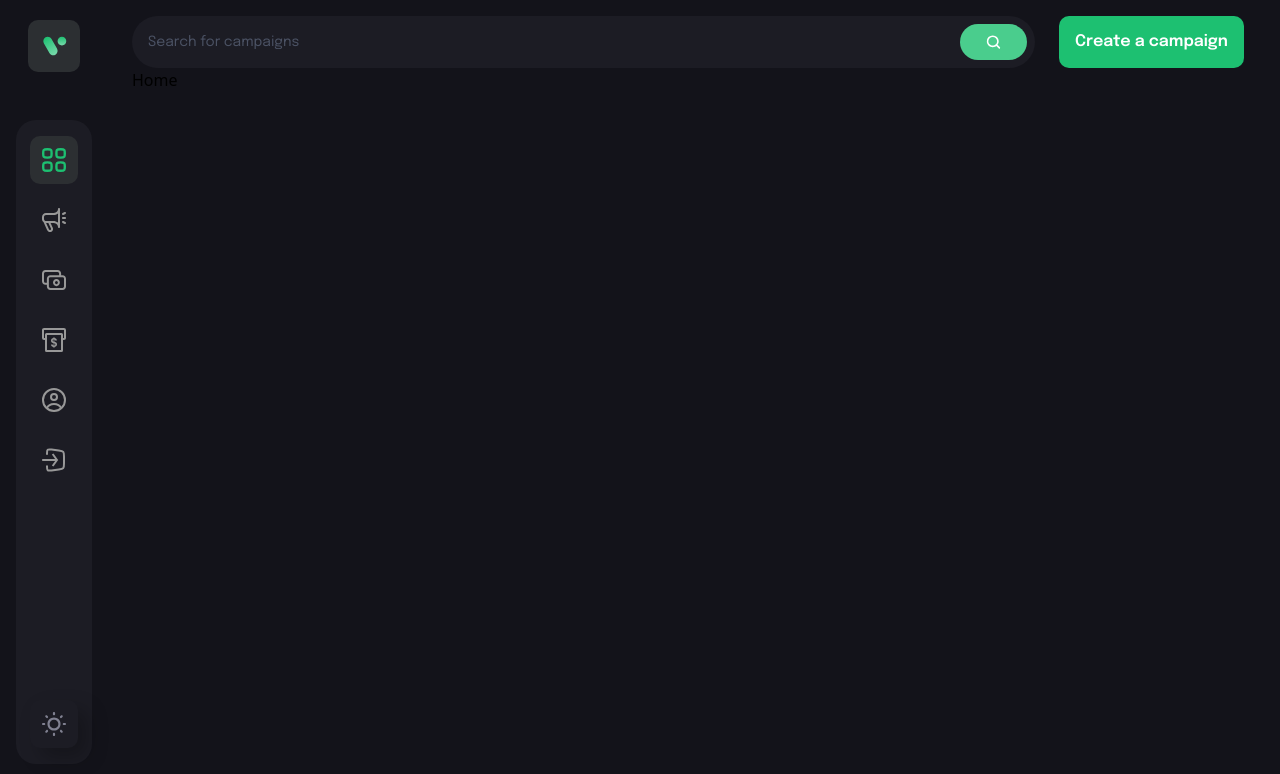
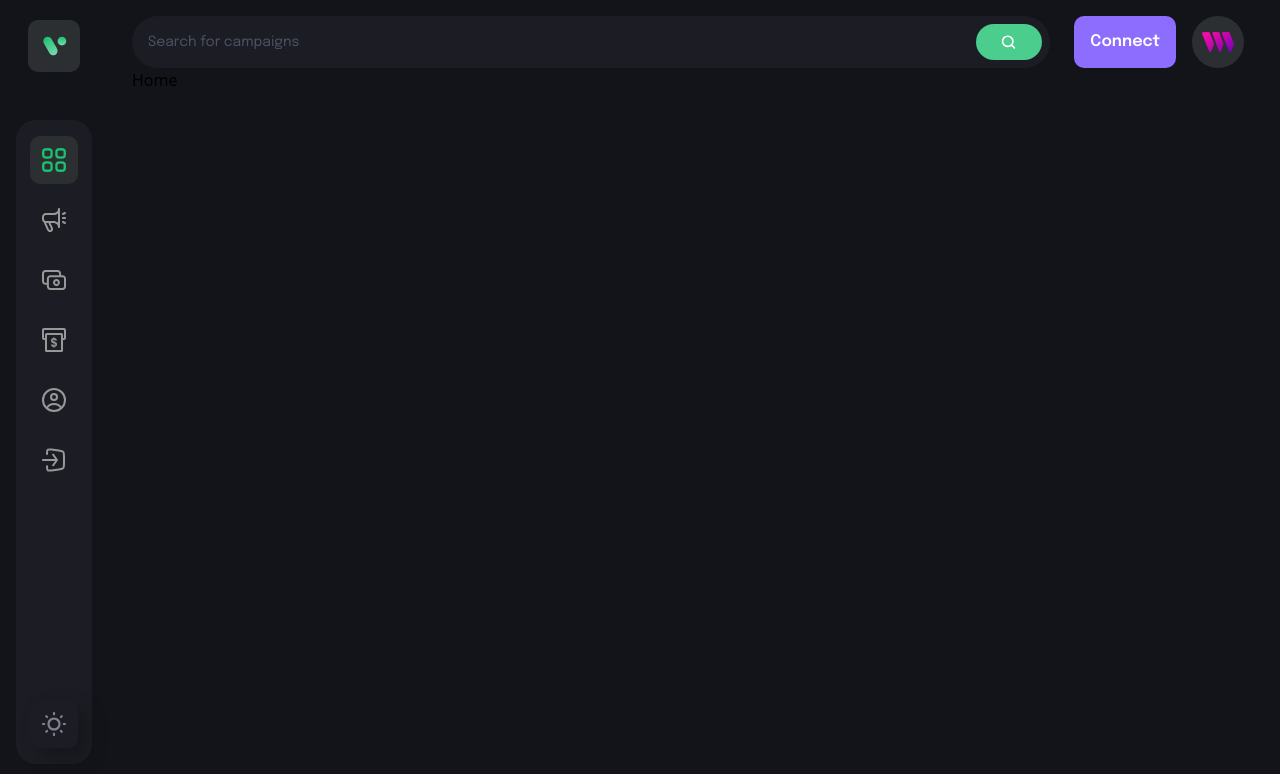
Before and after one commit to CodeKaito/Blockchain-Crowdfunding, a React (Vite) app in the folder client/: page / in a window 1280 px wide. Shown: the top 774 px of the page. Built offline with nearby package versions, Linux system fonts and the light colour scheme; what @thirdweb-dev/react would draw is missing.

Commit message:
modified:   client/src/components/Navbar.jsx

```diff
--- a/client/src/components/Navbar.jsx
+++ b/client/src/components/Navbar.jsx
@@ -12,7 +12,7 @@
 
   const [toggleDrawer, setToggleDrawer] = useState(false);
 
-  const address = '0x42s...';
+  const address = '';
 
   return (
     <div className='flex md:flex-row flex-col-reverse justify-between mb-35 gap-6'>
@@ -33,6 +33,20 @@
             else 'connect()';
           }}
         />
+
+        <Link to='/profile'>
+          <div className='w-[52px] h-[52px] rounded-full bg-[#2c2f32] flex justify-center items-center cursor-pointer'>
+            <img src={thirdweb} alt='user' className='w-[60%] h-[60%] object-contain ' />
+          </div>
+        </Link>
+
+      </div>
+
+      {/* Small screen nav */}
+      <div className='sm:hidden flex justify-between items-center relative'>
+        <div className='w-[40px] h-[40px] rounded-[10px] bg-[#2c2f32] flex justify-center items-center cursor-pointer'>
+          <img src={thirdweb} alt='user' className='w-[60%] h-[60%] object-contain ' />
+        </div>
       </div>
     </div>
   )
```
